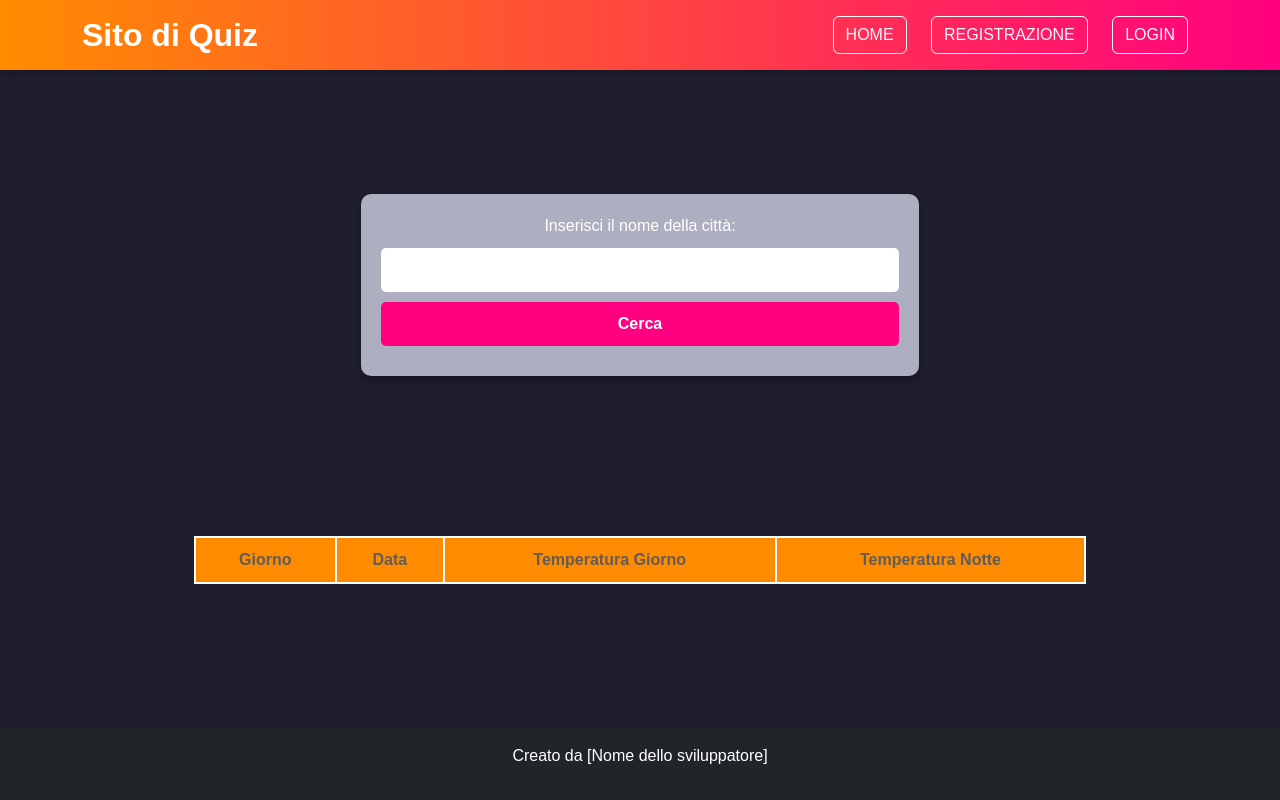
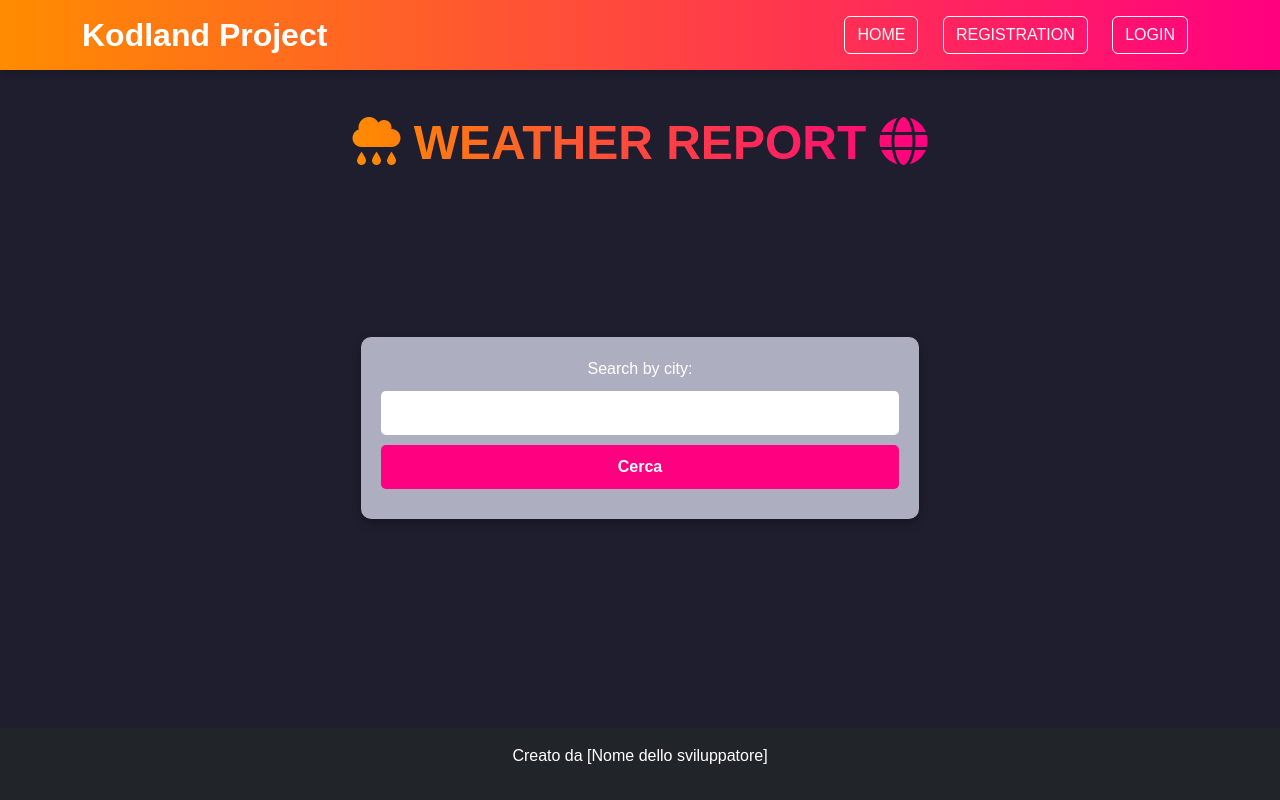
Before and after one commit to im7ps/KodlandPythonWebsite, a Python web app: template templates/home.html in a window 1280 px wide. Run offline with Jinja, Linux system fonts and the light colour scheme; the template is opened without the code that fills it, so the values that code supplies are empty.

```diff
--- a/app.py
+++ b/app.py
@@ -19,6 +19,7 @@ def create_app():
 	app.register_blueprint(quiz_bp)
 
 	with app.app_context():
+		# db.drop_all()
 		db.create_all()
 
 	return app
--- a/static/styles.css
+++ b/static/styles.css
@@ -148,6 +148,17 @@ footer {
 	color: white;
 }
 
+.main-title {
+    font-size: 3rem;
+    font-weight: bold;
+    margin-bottom: 20px;
+    text-transform: uppercase;
+    background: linear-gradient(90deg, #ff8c00, #ff0080);
+    -webkit-background-clip: text;
+    background-clip: text;
+    -webkit-text-fill-color: transparent;
+}
+
 
 /**QUIZ**/
 
--- a/templates/base.html
+++ b/templates/base.html
@@ -4,20 +4,21 @@
 <head>
     <meta charset="UTF-8">
     <meta name="viewport" content="width=device-width, initial-scale=1.0">
-    <title>{% block title %}Sito di Quiz{% endblock %}</title>
+    <title>{% block title %}Kodland Project{% endblock %}</title>
     <link href="https://cdn.jsdelivr.net/npm/bootstrap@5.3.0/dist/css/bootstrap.min.css" rel="stylesheet">
     <link rel="stylesheet" href="{{ url_for('static', filename='styles.css') }}">
+	<link href="https://cdnjs.cloudflare.com/ajax/libs/font-awesome/6.0.0-beta3/css/all.min.css" rel="stylesheet">
 </head>
 <body>
 	<div class="layout-wrapper">
 		<header class="bg-dark text-white py-3">
 			<div class="container d-flex justify-content-between align-items-center">
-				<h1 class="m-0">Sito di Quiz</h1>
+				<h1 class="m-0">Kodland Project</h1>
 
 				<nav>
 					<a href="/" class="btn btn-outline-light">Home</a>
 					{% if not session.get('user') %}
-						<a href="/registration" class="btn btn-outline-light">Registrazione</a>
+						<a href="/registration" class="btn btn-outline-light">Registration</a>
 						<a href="/login" class="btn btn-outline-light">Login</a>
 					{% else %}
 						<a href="/quiz" class="btn btn-outline-light">Quiz</a>
--- a/templates/home.html
+++ b/templates/home.html
@@ -1,21 +1,37 @@
-<!-- home.html -->
 {% extends "base.html" %}
 {% block title %}Home{% endblock %}
 {% block content %}
     <div class="flex-wrapper">
-		<form action="" method="POST">
-			<label class="label" for="city">Inserisci il nome della città:</label>
+		<h1 class="main-title">
+        	<i class="fas fa-cloud-rain"></i> Weather Report <i class="fas fa-globe"></i>
+		</h1>
+
+        <form action="/" method="POST">
+            <label class="label" for="city">Search by city:</label>
             <input type="text" id="city" name="city" required>
             <button type="submit">Cerca</button>
         </form>
+
+        {% if city %}
+            <h2>Weather Forecast for: {{ city }}</h2>
+            {% if forecasts %}
                 <table>
                     <tr>
-				<th>Giorno</th>
-				<th>Data</th>
-				<th>Temperatura Giorno</th>
-				<th>Temperatura Notte</th>
+                        <th>Date</th>
+                        <th>Day (°C)</th>
+                        <th>Night (°C)</th>
                     </tr>
-			<!-- Qui andranno i dati delle previsioni meteo -->
+                    {% for forecast in forecasts %}
+                    <tr>
+                        <td>{{ forecast.date }}</td>
+                        <td>{{ forecast.temp_max }}</td>
+                        <td>{{ forecast.temp_min }}</td>
+                    </tr>
+                    {% endfor %}
                 </table>
+            {% else %}
+                <p>Impossible to obtain data for current city, please try again.</p>
+            {% endif %}
+        {% endif %}
     </div>
 {% endblock %}
--- a/templates/login.html
+++ b/templates/login.html
@@ -3,6 +3,9 @@
 {% block title %}Login{% endblock %}
 {% block content %}
 	<div class="flex-wrapper">
+		<h1 class="main-title">
+        	<i class="fas fa-sign-in-alt"></i> Login
+		</h1>
 		<form action="{{ url_for('auth.login') }}" method="POST">
 			<label class="label" for="username">Login:</label>
 			<input type="text" id="username" name="username" required>
```
Also changed, not shown: auth.py (+4 -8 lines), routes.py (+49 -37 lines), templates/leaderboard.html (deleted, +0 -14 lines), templates/quiz.html (+4 -16 lines), templates/registration.html (+16 -13 lines), weather.py (added, +27 -0 lines). Lines whose indentation alone changed are shown as unchanged.
